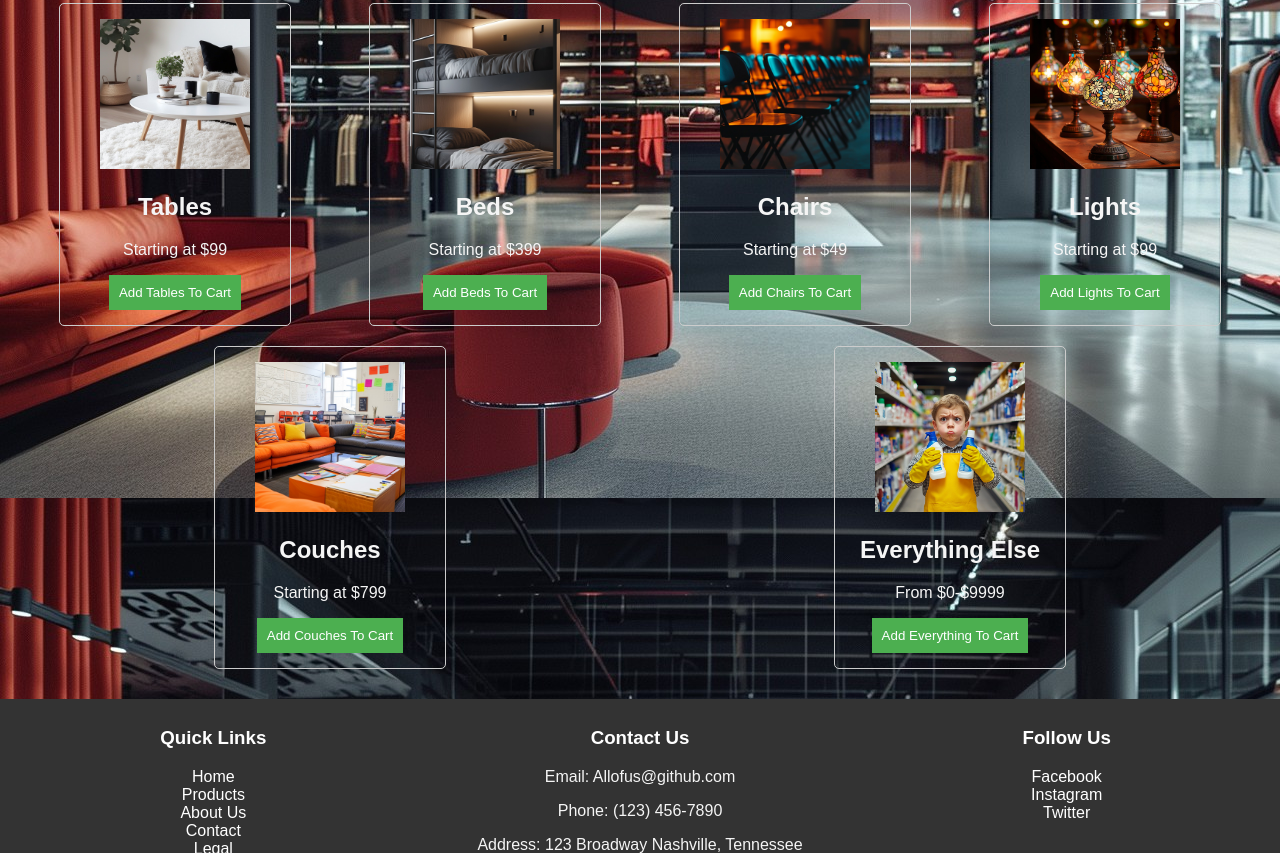
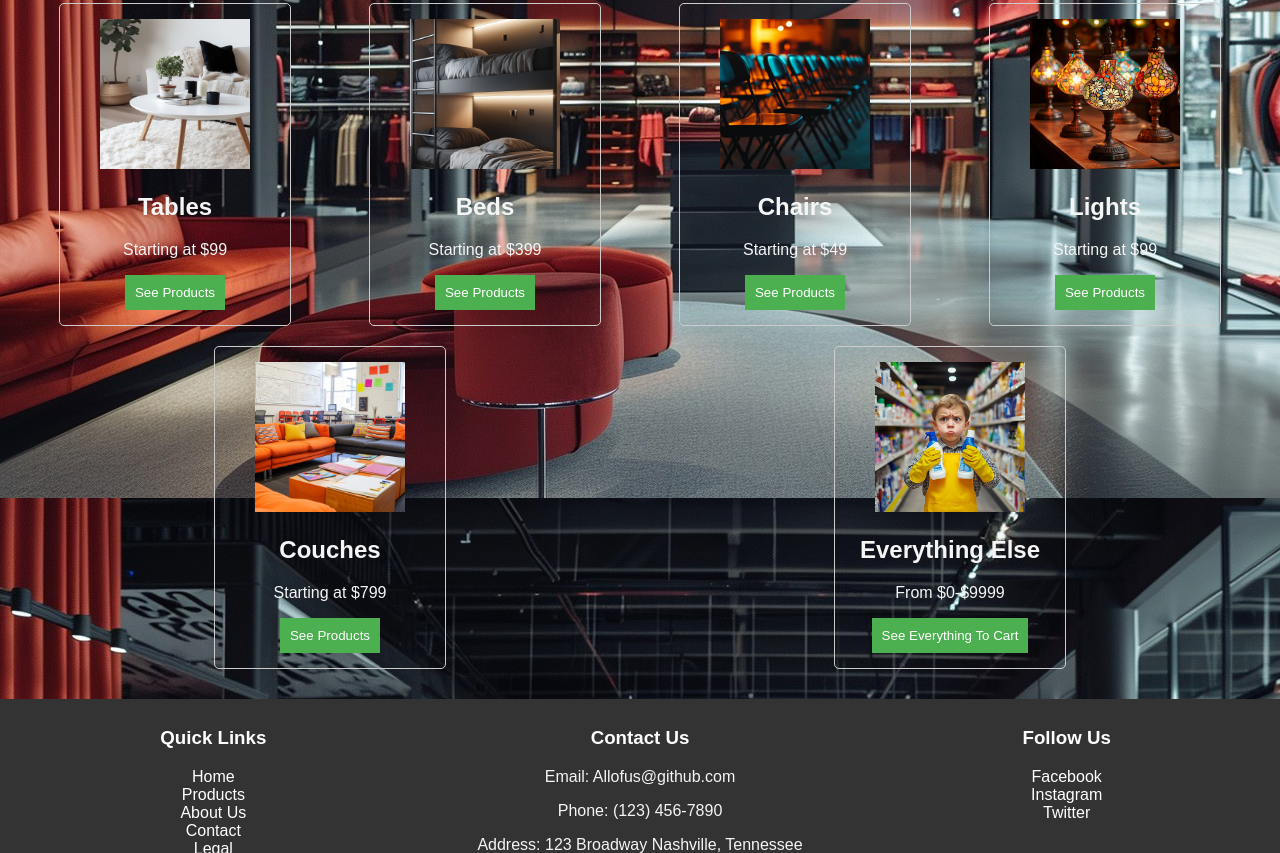
Before and after one commit to ChrispyPhilly/Hackathon_Round1, a website: page client/index.html in a window 1280 px wide. Shown: the part 318-1171 px from the top of the page. Drawn offline with nearby package versions, Linux system fonts and the light colour scheme.

Commit message:
final draft

```diff
--- a/client/index.html
+++ b/client/index.html
@@ -42,37 +42,37 @@
                 <img src="Table.jpg" alt="Sofa">
                 <h2>Tables</h2>
                 <p>Starting at $99</p>
-                <button class="add-to-cart">Add Tables To Cart</button>
+                <button class="add-to-cart">See Products</button>
             </div>
             <div class="product" data-name="Product 2" data-price="20">
                 <img src="Beds.jpg" alt="Sofa">
                 <h2>Beds</h2>
                 <p>Starting at $399</p>
-                <button class="add-to-cart">Add Beds To Cart</button>
+                <button class="add-to-cart">See Products</button>
             </div>
             <div class="product" data-name="Product 3" data-price="30">
                 <img src="Chairs.jpg" alt="Sofa">
                 <h2>Chairs</h2>
                 <p>Starting at $49</p>
-                <button class="add-to-cart">Add Chairs To Cart</button>
+                <button class="add-to-cart">See Products</button>
             </div>
             <div class="product" data-name="Product 4" data-price="40">
                 <img src="Lights.jpg" alt="Sofa">
                 <h2>Lights</h2>
                 <p>Starting at $99</p>
-                <button class="add-to-cart">Add Lights To Cart</button>
+                <button class="add-to-cart">See Products</button>
             </div>
             <div class="product" data-name="Product 5" data-price="50">
                 <img src="Couch.jpg" alt="Sofa">
                 <h2>Couches</h2>
                 <p>Starting at $799</p>
-                <button class="add-to-cart">Add Couches To Cart</button>
+                <button class="add-to-cart">See Products</button>
             </div>
             <div class="product" data-name="Product 6" data-price="60">
                 <img src="Confused.jpg" alt="Sofa">
                 <h2>Everything Else</h2>
                 <p>From $0-$9999</p>
-                <button class="add-to-cart">Add Everything To Cart</button>
+                <button class="add-to-cart">See Everything To Cart</button>
             </div>
         </div>
     </main>
```
Also changed, not shown: client/style.css (line endings or trailing spaces).
